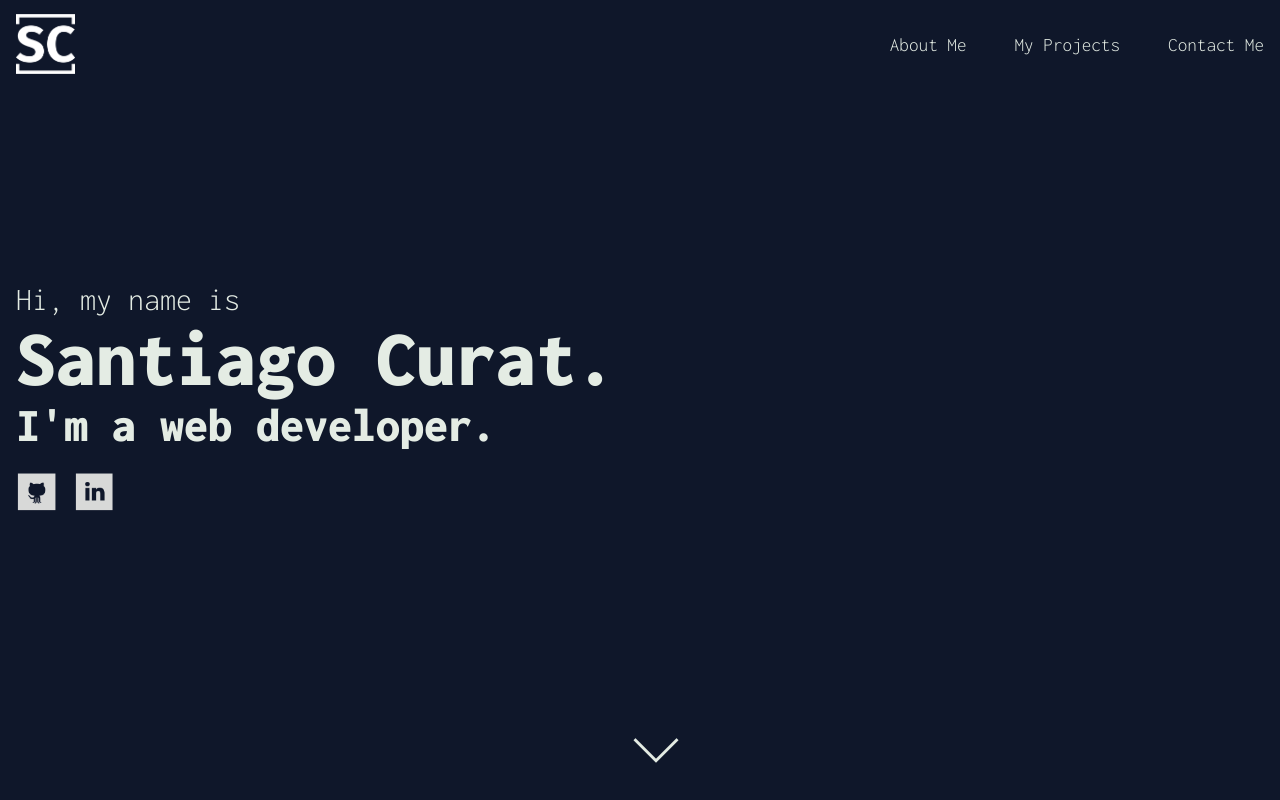
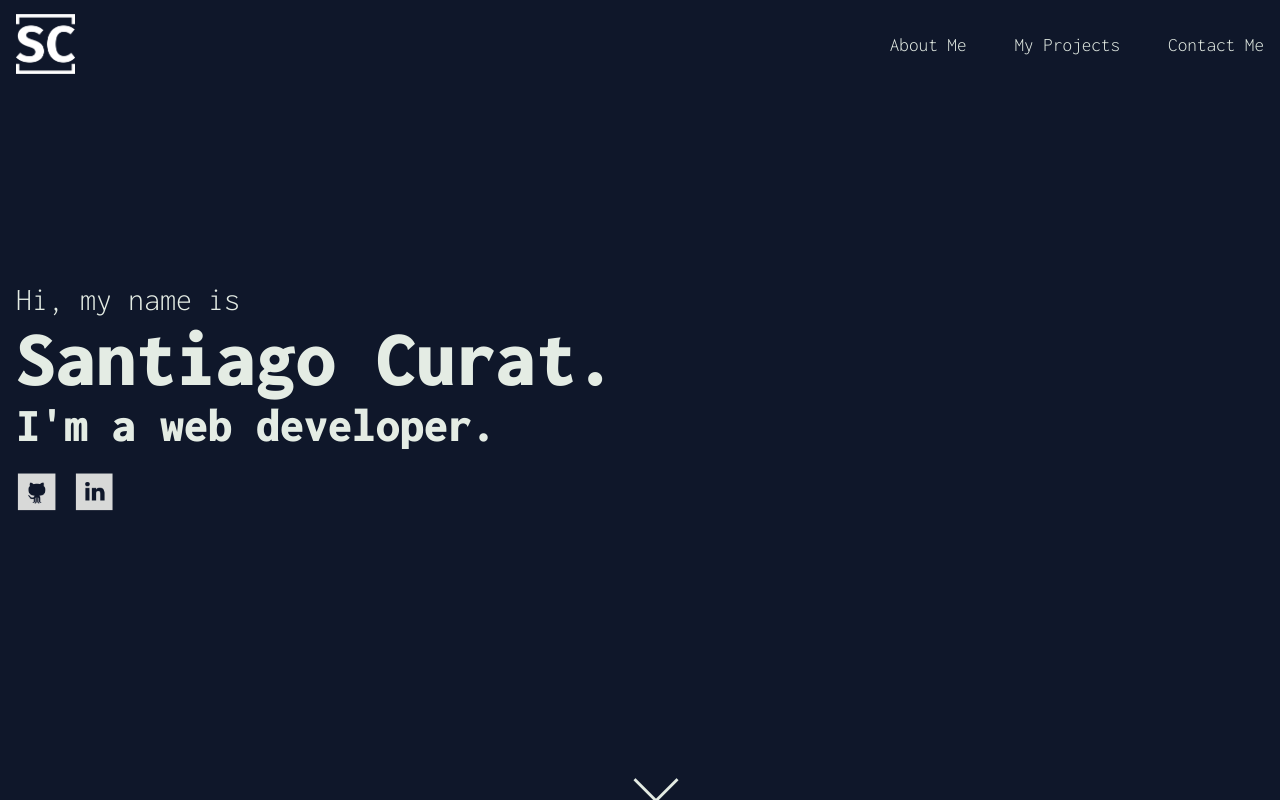
Before and after one commit to chanchoc/portfolio, a website: page index.html in a window 1280 px wide. Drawn offline with nearby package versions, Linux system fonts and the light colour scheme; files that its build step writes are made by us from their sources.

Commit message:
Test dvh

```diff
--- a/scss/_homeBanner.scss
+++ b/scss/_homeBanner.scss
@@ -48,7 +48,7 @@
     .scroll {
         position: absolute;
         left: 50vw;
-        top: 90vh;
+        top: 95dvh;
         width: 2rem;
         height: 2rem;
         box-shadow: -3px 3px $text-color;
```
